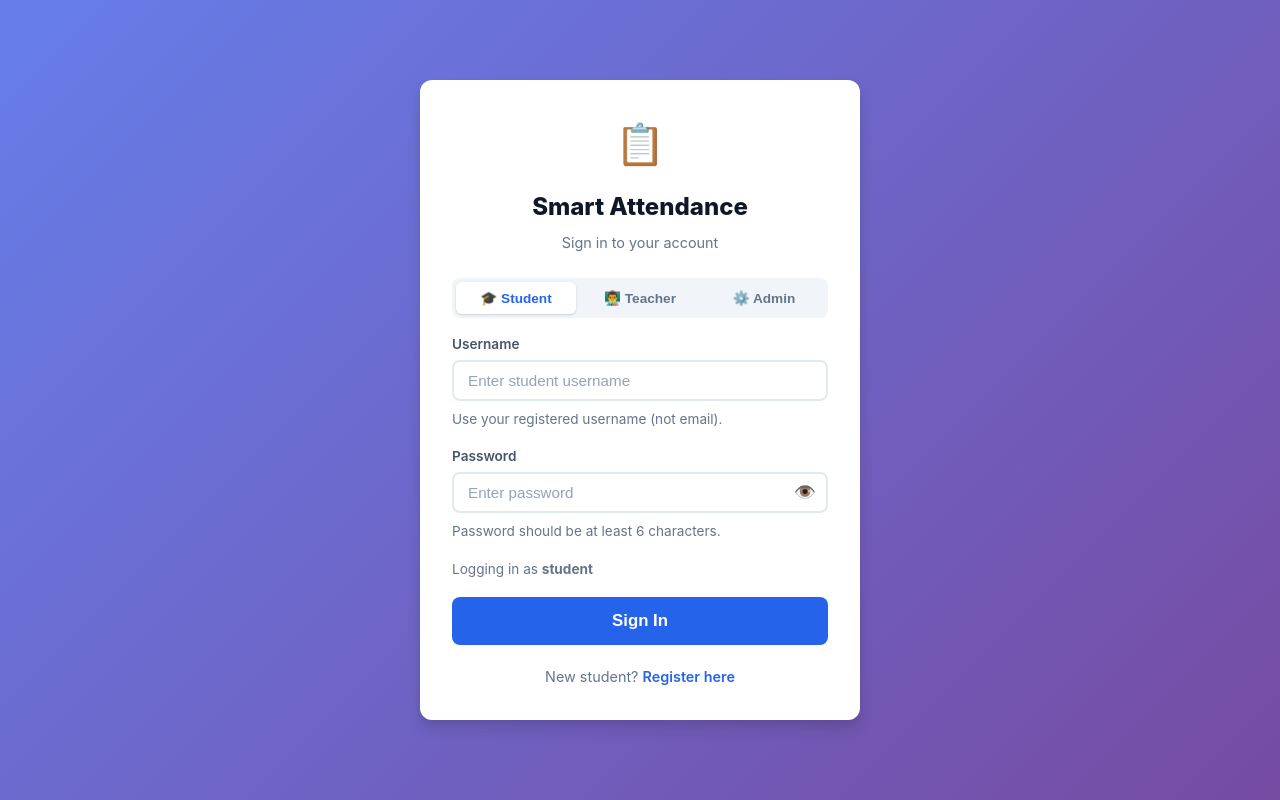
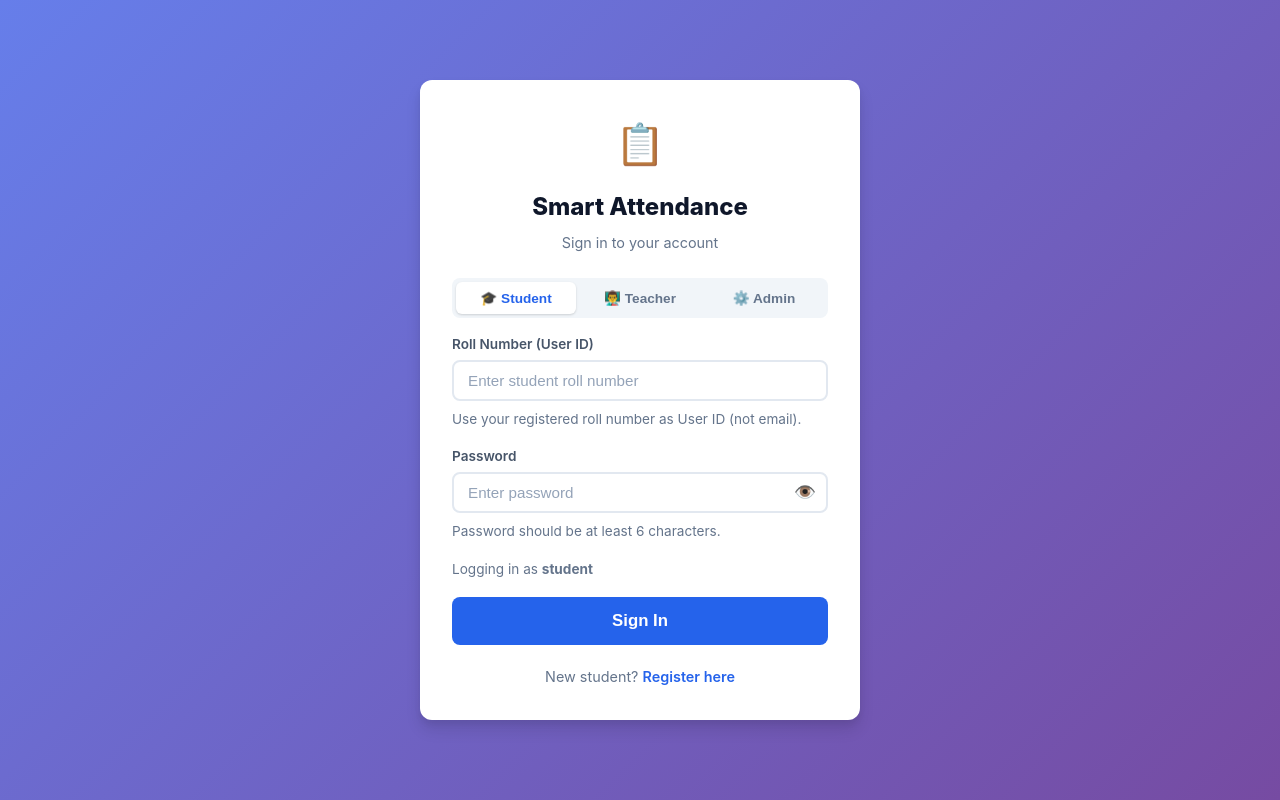
Before and after one commit to Aditya24Rathore/Smart-Attendance, a React (Create React App) app in the folder frontend/: page /login in a window 1280 px wide. Built offline with nearby package versions, Linux system fonts and the light colour scheme; no server answers.

Commit message:
feat: update login and registration forms to use roll number as User ID for students

```diff
--- a/frontend/src/pages/LoginPage.js
+++ b/frontend/src/pages/LoginPage.js
@@ -69,13 +69,15 @@ function LoginPage() {
 
         <form onSubmit={handleSubmit}>
           <div className="form-group">
-            <label className="form-label">Username</label>
+            <label className="form-label">
+              {role === 'student' ? 'Roll Number (User ID)' : 'Username'}
+            </label>
             <input
               type="text"
               className="form-input"
               placeholder={
                 role === 'student'
-                  ? 'Enter student username'
+                  ? 'Enter student roll number'
                   : role === 'teacher'
                     ? 'Enter teacher username'
                     : 'Enter admin username'
@@ -85,7 +87,11 @@ function LoginPage() {
               required
               autoComplete="username"
             />
-            <div className="text-sm text-muted mt-8">Use your registered username (not email).</div>
+            <div className="text-sm text-muted mt-8">
+              {role === 'student'
+                ? 'Use your registered roll number as User ID (not email).'
+                : 'Use your registered username (not email).'}
+            </div>
           </div>
           <div className="form-group">
             <label className="form-label">Password</label>
--- a/frontend/src/pages/RegisterPage.js
+++ b/frontend/src/pages/RegisterPage.js
@@ -5,7 +5,7 @@ import { useAuth } from '../App';
 
 function RegisterPage() {
   const [form, setForm] = useState({
-    username: '', password: '', confirm_password: '', full_name: '',
+    password: '', confirm_password: '', full_name: '',
     roll_number: '', department: '', course: '', semester: '',
     year: '', phone: '', email: '',
   });
@@ -31,7 +31,6 @@ function RegisterPage() {
     try {
       const payload = {
         ...form,
-        username: form.username.trim(),
         full_name: form.full_name.trim(),
         roll_number: form.roll_number.trim(),
         department: form.department.trim(),
@@ -135,13 +134,7 @@ function RegisterPage() {
 
           <hr style={{ margin: '20px 0', border: 'none', borderTop: '1px solid #e2e8f0' }} />
 
-          <div className="form-group">
-            <label className="form-label">Username *</label>
-            <input type="text" name="username" className="form-input"
-              placeholder="Choose a username" value={form.username}
-              onChange={handleChange} required autoComplete="username" />
-            <div className="text-sm text-muted mt-8">Use lowercase letters and numbers only, without spaces.</div>
-          </div>
+          <div className="text-sm text-muted mb-16">Your Roll Number will be used as your User ID for login.</div>
 
           <div className="grid-2">
             <div className="form-group">
```
Also changed, not shown: 1 other file (tests, documents, lock files or other folders).
